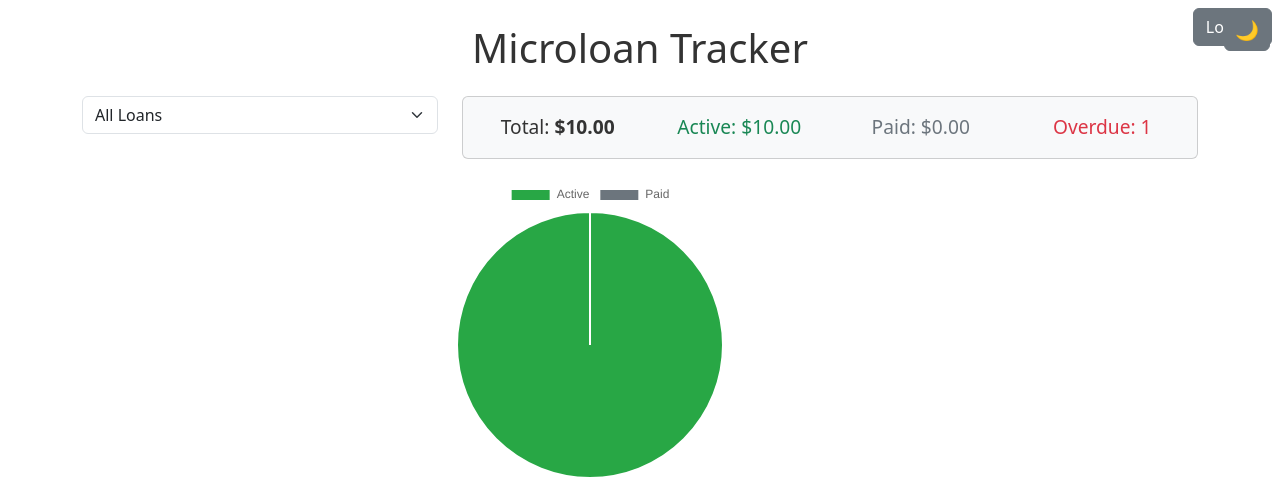
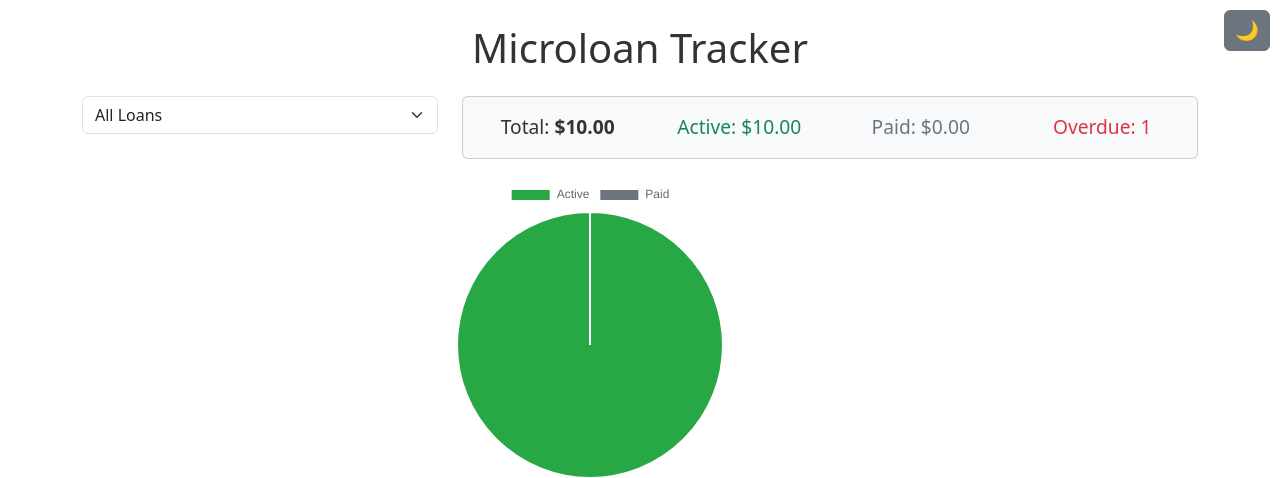
Before and after one commit to ConradPB/microloan-tracker, a Django app: page / in a window 1280 px wide. Shown: the top 478 px of the page. Run offline with Django 5.2, Linux system fonts and the light colour scheme; a user stored in the database is signed in; tables that the repository leaves empty hold one stand-in row (values such as "Sample post").

Commit message:
updated logout

```diff
--- a/loans/templates/loans/index.html
+++ b/loans/templates/loans/index.html
@@ -43,9 +43,7 @@
 </head>
 <body>
     {% if user.is_authenticated %}
-        <div class="position-absolute top-0 end-0 p-2">
-            <a href="{% url 'logout' %}" class="btn btn-secondary">Logout</a>
-        </div>
+
         <button class="btn btn-secondary theme-toggle" id="themeToggle" aria-label="Toggle Theme"><span id="themeIcon"></span></button>
         <div class="container mt-4">
             <h1 class="text-center mb-4">Microloan Tracker</h1>
```
